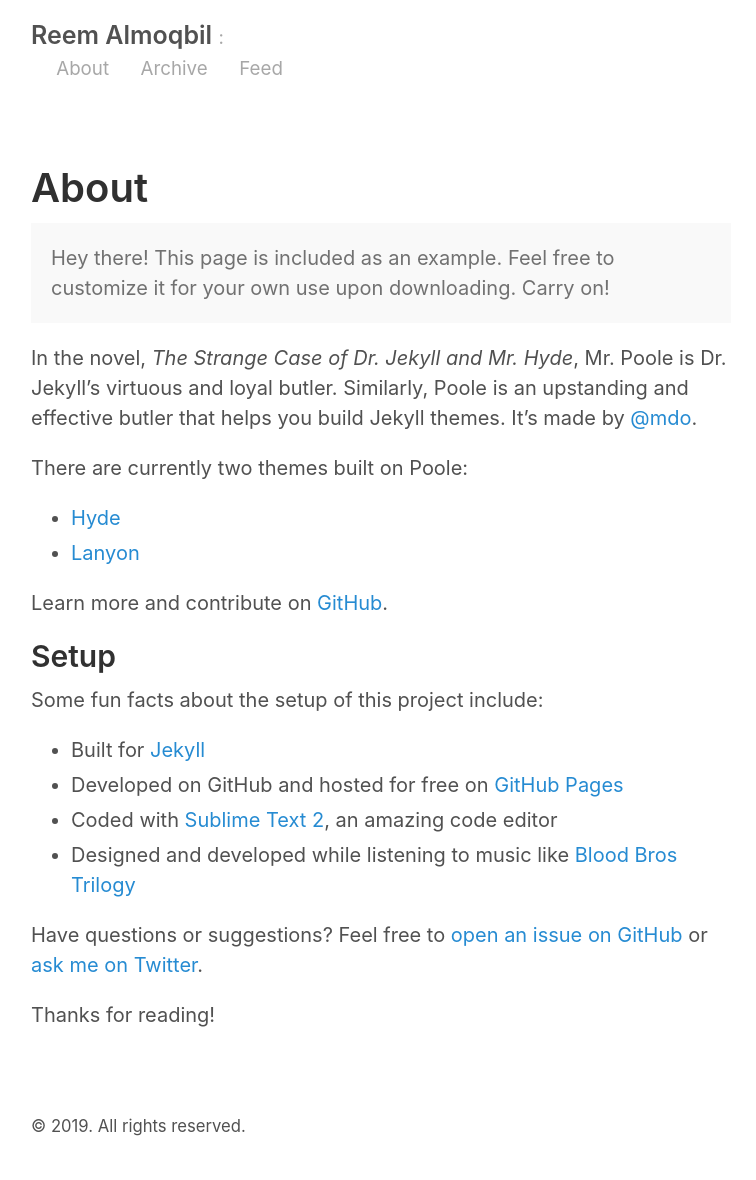
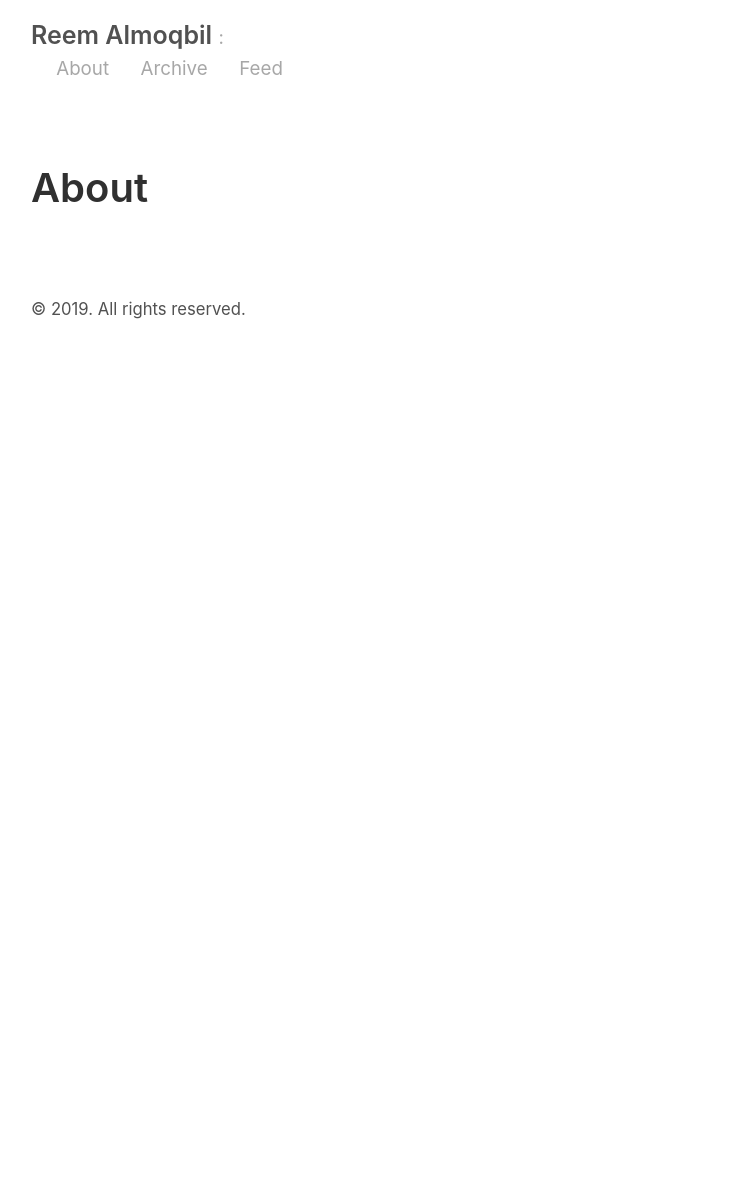
Before and after one commit to reemalmuqbil/reemalmuqbil.github.io, a Jekyll site: the page built from about.md, in a window 1280 px wide. Shown: the whole page, without its empty margins (259-1015 px from the left). Built offline with Jekyll 4.4.1, drawn with Linux system fonts in a browser that asks for light colours; after the commit the page ends 900 px from its top, so only the background shows below that.

Commit message:
cleared About page

```diff
--- a/about.md
+++ b/about.md
@@ -2,29 +2,3 @@
 layout: page
 title: About
 ---
-
-<p class="message">
-  Hey there! This page is included as an example. Feel free to customize it for your own use upon downloading. Carry on!
-</p>
-
-In the novel, *The Strange Case of Dr. Jekyll and Mr. Hyde*, Mr. Poole is Dr. Jekyll's virtuous and loyal butler. Similarly, Poole is an upstanding and effective butler that helps you build Jekyll themes. It's made by [@mdo](https://twitter.com/mdo).
-
-There are currently two themes built on Poole:
-
-* [Hyde](http://hyde.getpoole.com)
-* [Lanyon](http://lanyon.getpoole.com)
-
-Learn more and contribute on [GitHub](https://github.com/poole).
-
-## Setup
-
-Some fun facts about the setup of this project include:
-
-* Built for [Jekyll](http://jekyllrb.com)
-* Developed on GitHub and hosted for free on [GitHub Pages](https://pages.github.com)
-* Coded with [Sublime Text 2](http://sublimetext.com), an amazing code editor
-* Designed and developed while listening to music like [Blood Bros Trilogy](https://soundcloud.com/maddecent/sets/blood-bros-series)
-
-Have questions or suggestions? Feel free to [open an issue on GitHub](https://github.com/poole/poole/issues/new) or [ask me on Twitter](https://twitter.com/mdo).
-
-Thanks for reading!
```
